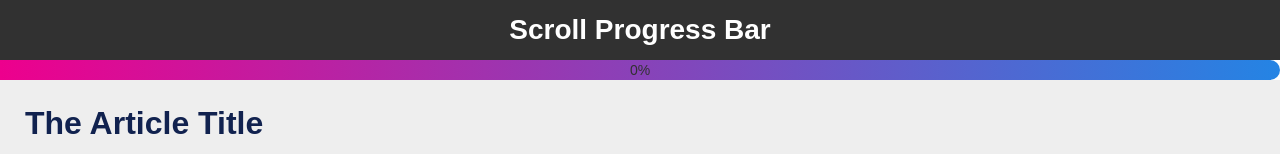
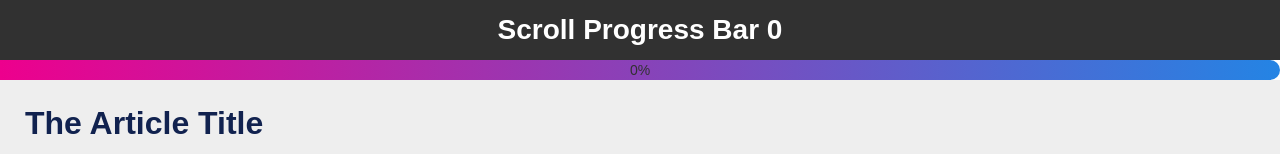
Before and after one commit to madhurabhujbal/Challenge31Days, a Vue app in the folder day9_scrollBar/progress_scrollbar/: page / in a window 1280 px wide. Shown: the top 154 px of the page. Built offline with nearby package versions, Linux system fonts and the light colour scheme.

Commit message:
Add code to map progress of scroll bar and display on screen

```diff
--- a/day9_scrollBar/progress_scrollbar/src/App.vue
+++ b/day9_scrollBar/progress_scrollbar/src/App.vue
@@ -2,10 +2,10 @@
   <div id="app">
     <main>
       <header>
-        <h1> Scroll Progress Bar </h1>
+        <h1> Scroll Progress Bar {{ progress }}</h1>
       </header>
-      <Progressbar />
-      <Post />
+      <Progressbar :progress="progress" />
+      <Post @progressUpdate="setProgress" />
     </main>
   </div>
 </template>
@@ -18,6 +18,16 @@ export default {
   components: {
     Post,
     Progressbar
+  },
+  data () {
+    return {
+      progress: 0
+    }
+  },
+  methods: {
+    setProgress (progress) {
+      this.progress = progress;
+    }
   }
 }
 </script>
```
